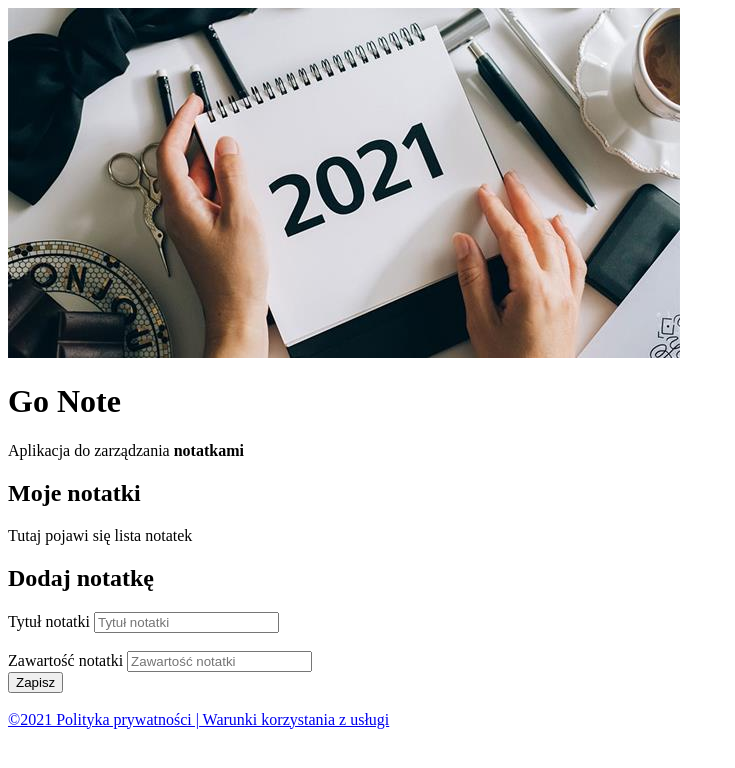
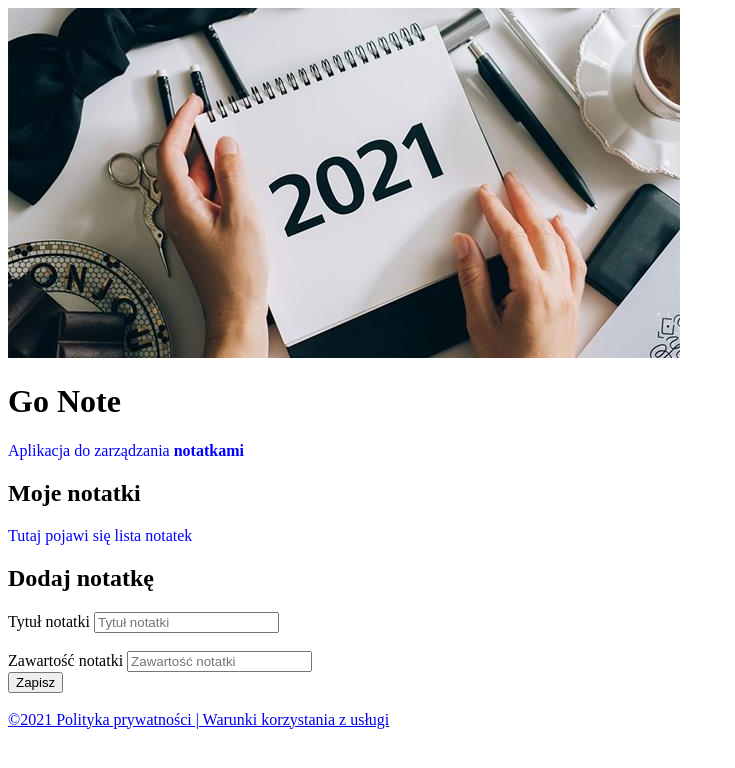
Before and after one commit to Zusia95/gonote, a plain HTML site: page index.html in a window 1280 px wide. Shown: the whole page, without its empty margins (0-735 px from the left). Drawn offline with Linux system fonts and the light colour scheme.

Commit message:
First implementation of index.css

```diff
--- /dev/null
+++ b/index.css
@@ -0,0 +1,3 @@
+p {
+	color: blue;
+}
--- a/index.html
+++ b/index.html
@@ -2,6 +2,7 @@
 <html>
 <head>
 <title> Moje notatki </title>
+<link rel="stylesheet" href="index.css">
 </head>
 <body>
 <img src="organizer.jpeg" alt="Kalendarz">
```
